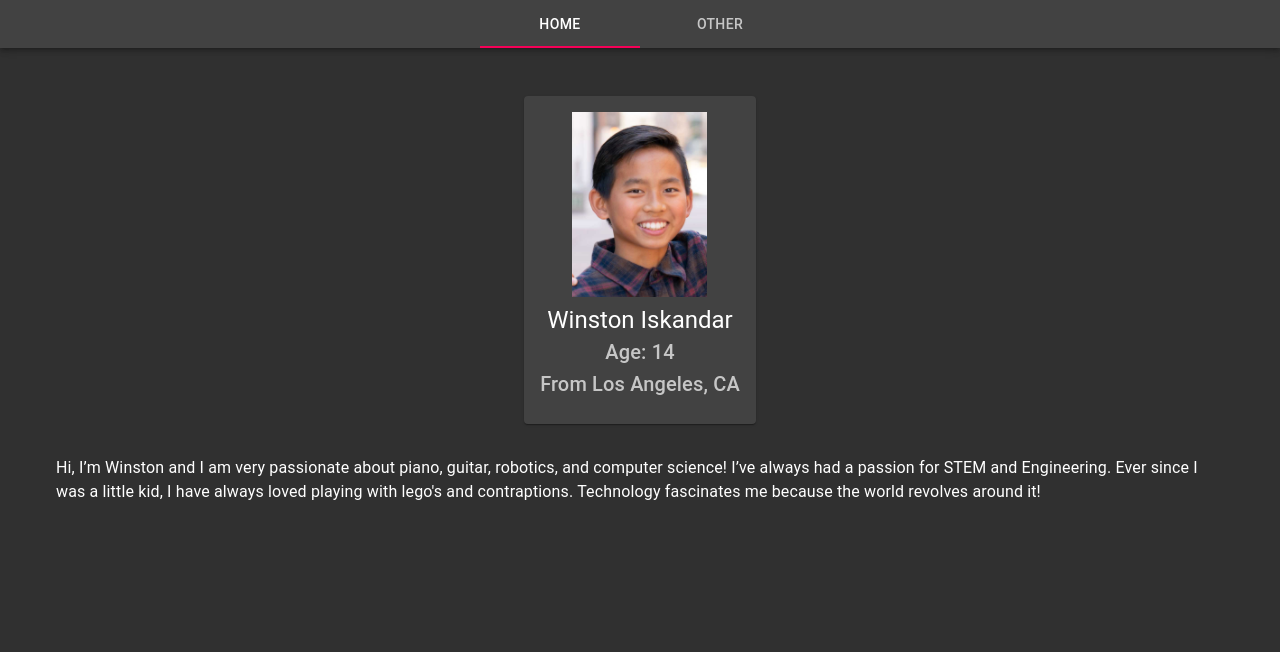
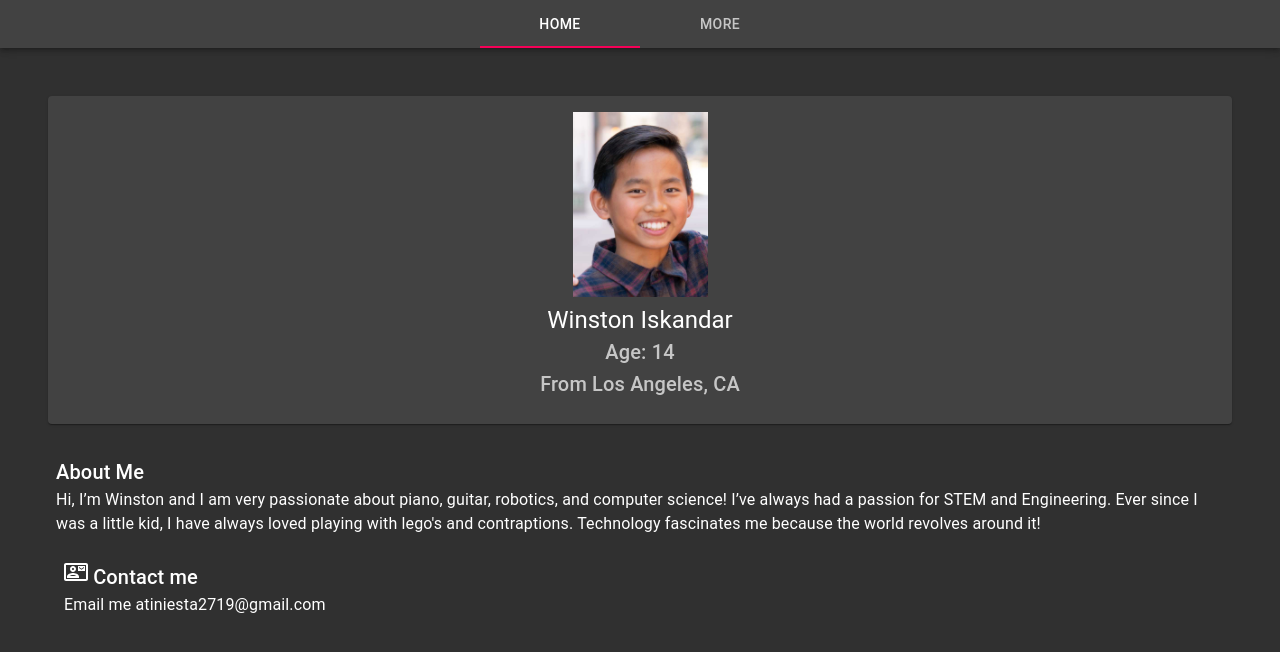
Before and after one commit to WinstonCrypt0/winston-website, a React (Create React App) app: page / in a window 1280 px wide. Shown: the top 652 px of the page. Built offline with nearby package versions, Linux system fonts and the light colour scheme.

Commit message:
Something Basic ready as per the requirements, Will style out everything else later on

```diff
--- a/src/Home/Home.tsx
+++ b/src/Home/Home.tsx
@@ -3,6 +3,7 @@ import React from "react";
 import avatar from "./avatar.png";
 
 import { createMuiTheme, ThemeProvider } from "@material-ui/core/styles";
+import ContactMailOutlinedIcon from "@material-ui/icons/ContactMailOutlined";
 import {
 	Container,
 	AppBar,
@@ -14,7 +15,9 @@ import {
 	CssBaseline,
 	Card,
 	CardMedia,
-  CardContent,
+	Link,
+	CardContent,
+	Icon,
 } from "@material-ui/core";
 
 interface TabPanelProps {
@@ -68,19 +71,14 @@ function Home() {
 						centered
 					>
 						<Tab label="Home" />
-						<Tab label="Other" />
+						<Tab label="More" />
 					</Tabs>
 				</Typography>
 			</AppBar>
 			<Container color="inherit">
 				<TabPanel value={tabId} index={0}>
-					<Box component="span" m={1} p={1}>
-						<Grid
-							container
-							direction="column"
-							justify="center"
-							alignItems="center"
-						>
+					<Box component="span" mx={1} mt={1} px={1}>
+						<Box mx="auto">
 							<Card>
 								<CardContent>
 									<Grid
@@ -100,12 +98,13 @@ function Home() {
 										</Typography>
 										<Typography variant="h6" color="textSecondary">
 											From Los Angeles, CA
-										</Typography>{" "}
+										</Typography>
 									</Grid>
 								</CardContent>
 							</Card>
-						</Grid>
+						</Box>
 						<Box mt={3} p={1}>
+							<Typography variant="h6">About Me </Typography>
 							<Typography variant="body1">
 								Hi, I’m Winston and I am very passionate about piano, guitar,
 								robotics, and computer science! I’ve always had a passion for
@@ -113,13 +112,26 @@ function Home() {
 								always loved playing with lego's and contraptions. Technology
 								fascinates me because the world revolves around it!
 							</Typography>
-            </Box>
+						</Box>
 
+						<Box mt={2} px={2}>
+							<Typography variant="h6">
 
+								<ContactMailOutlinedIcon /> Contact me
+							</Typography>
+							<Typography variant="body1">
+
+								Email me at
+								<Link href="emailto:iniesta2719@gmail.com" color="inherit">
+									iniesta2719@gmail.com
+								</Link>
+							</Typography>
+						</Box>
 					</Box>
 				</TabPanel>
+
 				<TabPanel value={tabId} index={1}>
-					<b> Coming Soon... </b>
+					<b> Coming Soon... till then explore the Home tab </b>
 				</TabPanel>
 			</Container>
 		</ThemeProvider>
```
